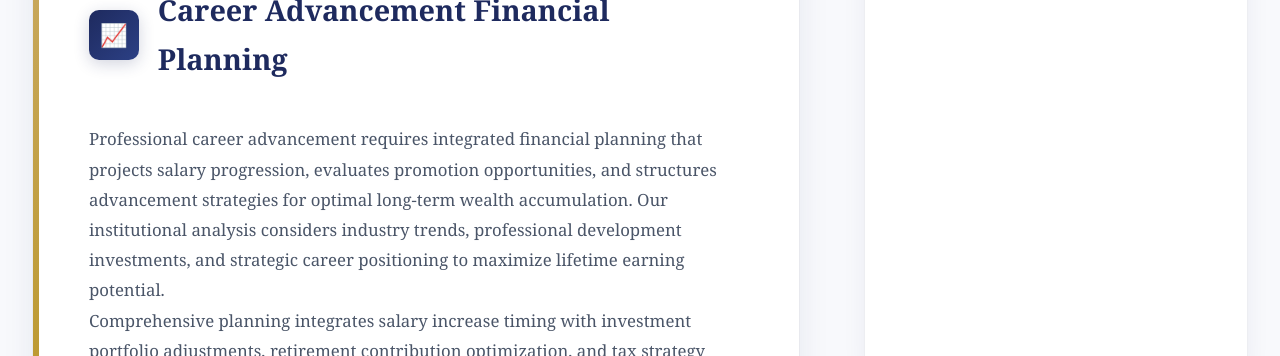
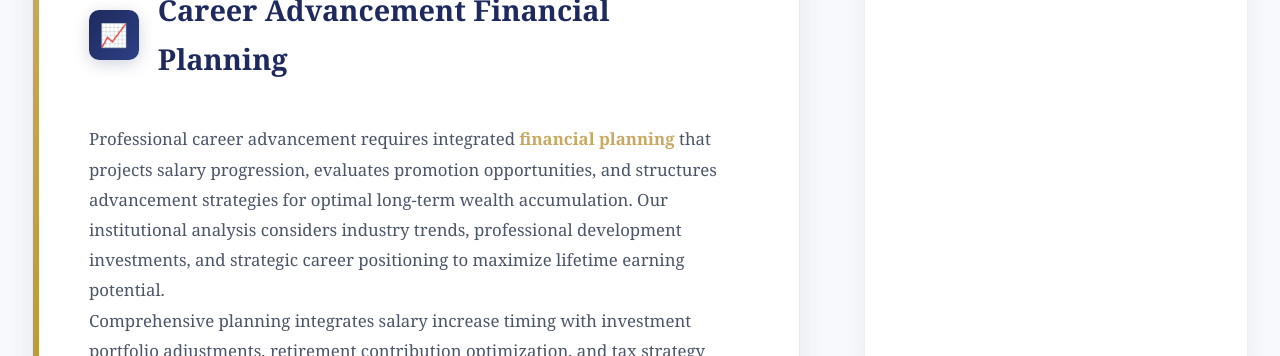
Before and after one commit to sangatechs/the-real-impact, a plain HTML site: page index.html in a window 1280 px wide. Shown: the part 3500-3856 px from the top of the page. Drawn offline with Linux system fonts and the light colour scheme.

Commit message:
Update index.html

```diff
--- a/index.html
+++ b/index.html
@@ -235,7 +235,7 @@ a:hover::after{transform:scaleX(1)}
         <h2 class="card-title">Career Advancement Financial Planning</h2>
       </div>
       <div class="card-content">
-        <p>Professional career advancement requires integrated financial planning that projects salary progression, evaluates promotion opportunities, and structures advancement strategies for optimal long-term wealth accumulation. Our institutional analysis considers industry trends, professional development investments, and strategic career positioning to maximize lifetime earning potential.</p>
+        <p>Professional career advancement requires integrated <a href="     http://your-net-pay.s3-website.eu-north-1.amazonaws.com ">financial planning </a> that projects salary progression, evaluates promotion opportunities, and structures advancement strategies for optimal long-term wealth accumulation. Our institutional analysis considers industry trends, professional development investments, and strategic career positioning to maximize lifetime earning potential.</p>
 
         <p>Comprehensive planning integrates salary increase timing with investment portfolio adjustments, retirement contribution optimization, and tax strategy refinement to ensure each career advancement contributes meaningfully to long-term financial objectives. This holistic approach maximizes the value of professional achievements through sophisticated financial management integration.</p>
       </div>
```
